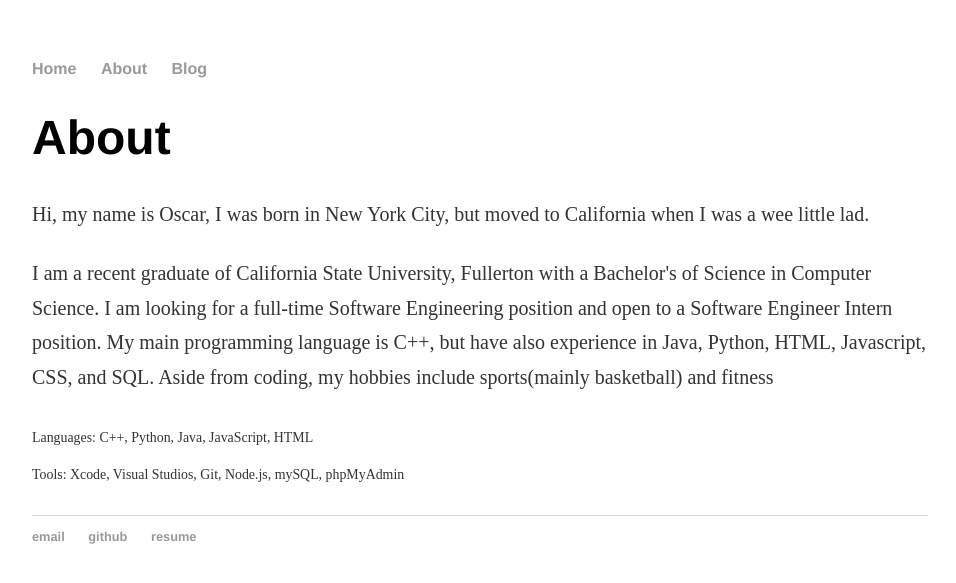
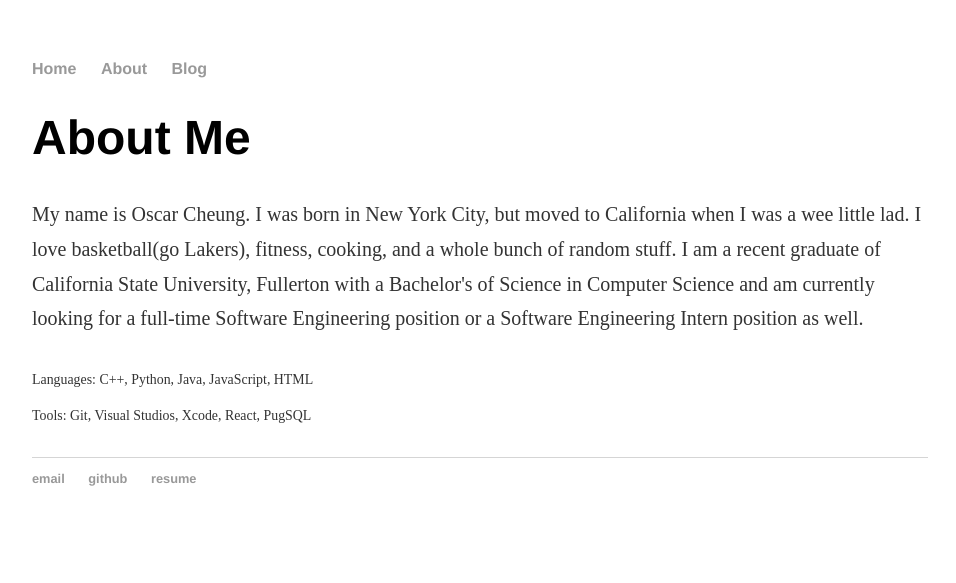
Before and after one commit to Ahhsca/webby, a Jekyll site: the page built from about/index.html, in a window 1280 px wide. Shown: the top 583 px of the page, without its empty margins (160-1116 px from the left). Built offline with Jekyll 4.4.1, drawn with Linux system fonts in a browser that asks for light colours.

Commit message:
update about me

```diff
--- a/about/index.html
+++ b/about/index.html
@@ -3,9 +3,8 @@ layout: default
 title: About Me
 ---
 <div class="about">
-  <h1>About</h1>
-  <p><small> Hi, my name is Oscar, I was born in New York City, but moved to California when I was a wee little lad. </br>
-  <p> I am a recent graduate of California State University, Fullerton with a Bachelor's of Science in Computer Science. I am looking for a full-time Software Engineering position and open to a Software Engineer Intern position. My main programming language is C++, but have also experience in Java, Python, HTML, Javascript, CSS, and SQL. Aside from coding, my hobbies include sports(mainly basketball) and fitness</small></p>
+  <h1>About Me</h1>
+  <p><small> My name is Oscar Cheung. I was born in New York City, but moved to California when I was a wee little lad. I love basketball(go Lakers), fitness, cooking, and a whole bunch of random stuff. I am a recent graduate of California State University, Fullerton with a Bachelor's of Science in Computer Science and am currently looking for a full-time Software Engineering position or a Software Engineering Intern position as well.</small></p>
   <p><small><small><small> Languages: C++, Python, Java, JavaScript, HTML </br>
-	   Tools: Xcode, Visual Studios, Git, Node.js, mySQL, phpMyAdmin </small></small></small></p>
+	   Tools: Git, Visual Studios, Xcode, React, PugSQL </small></small></small></p>
 </div>
```
